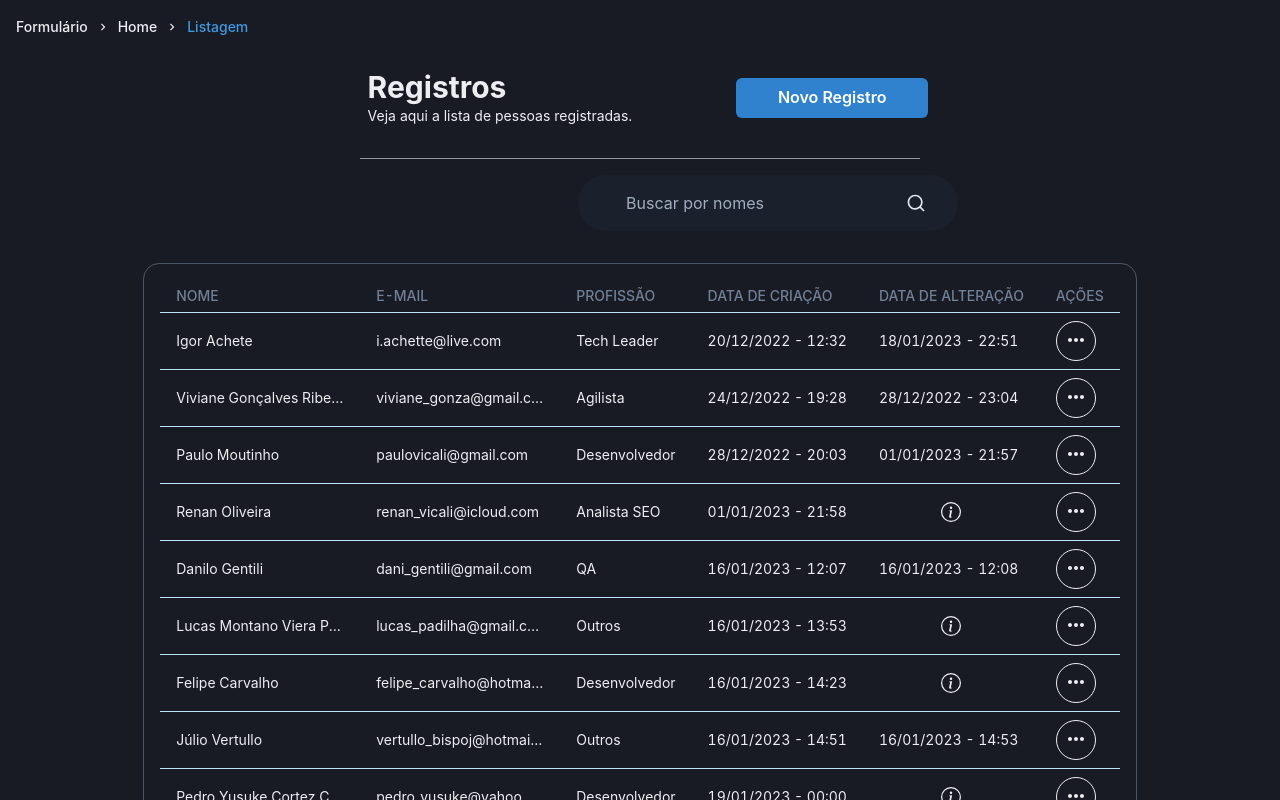
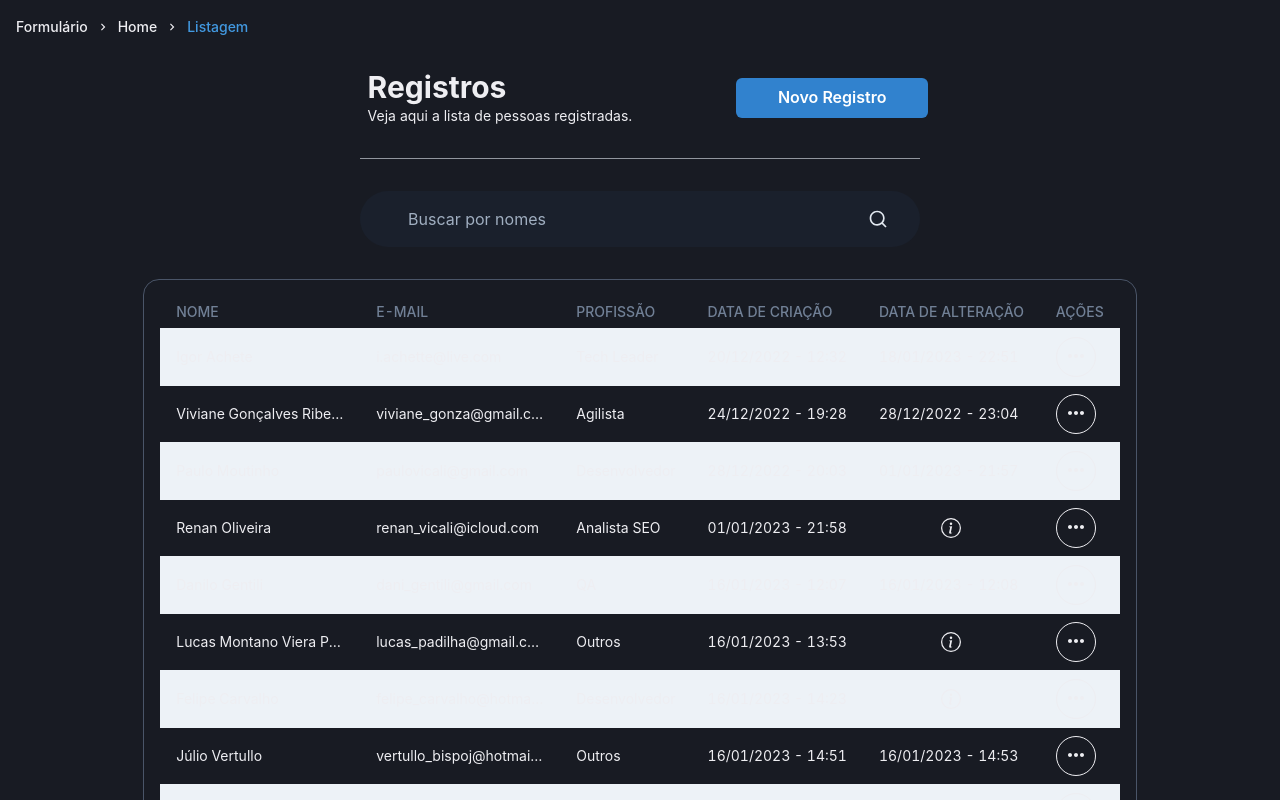
Before and after one commit to moutinhofuturedev/Good-Form, a Next.js app: page /list in a window 1280 px wide. Shown: the top 800 px of the page. Built offline with nearby package versions, Linux system fonts and the light colour scheme; data requests are answered from the project's data file.

Commit message:
refactor(dev-002): ajusta input de busca

```diff
--- a/src/pages/list.tsx
+++ b/src/pages/list.tsx
@@ -151,9 +151,8 @@ export default function List() {
           flex="1"
           py="1rem"
           px="2rem"
-          ml="16rem"
-          mt="1rem"
-          maxWidth={400}
+          mt="2rem"
+          w="560px"
           alignSelf="center"
           alignItems="center"
           color="gray.200"
@@ -195,7 +194,7 @@ export default function List() {
                 />
               </Flex>
             ) : (
-              <Table size="sm" variant="simple" colorScheme="blue">
+              <Table size="sm" variant="striped">
                 <Thead>
                   <Tr>
                     {[
```
